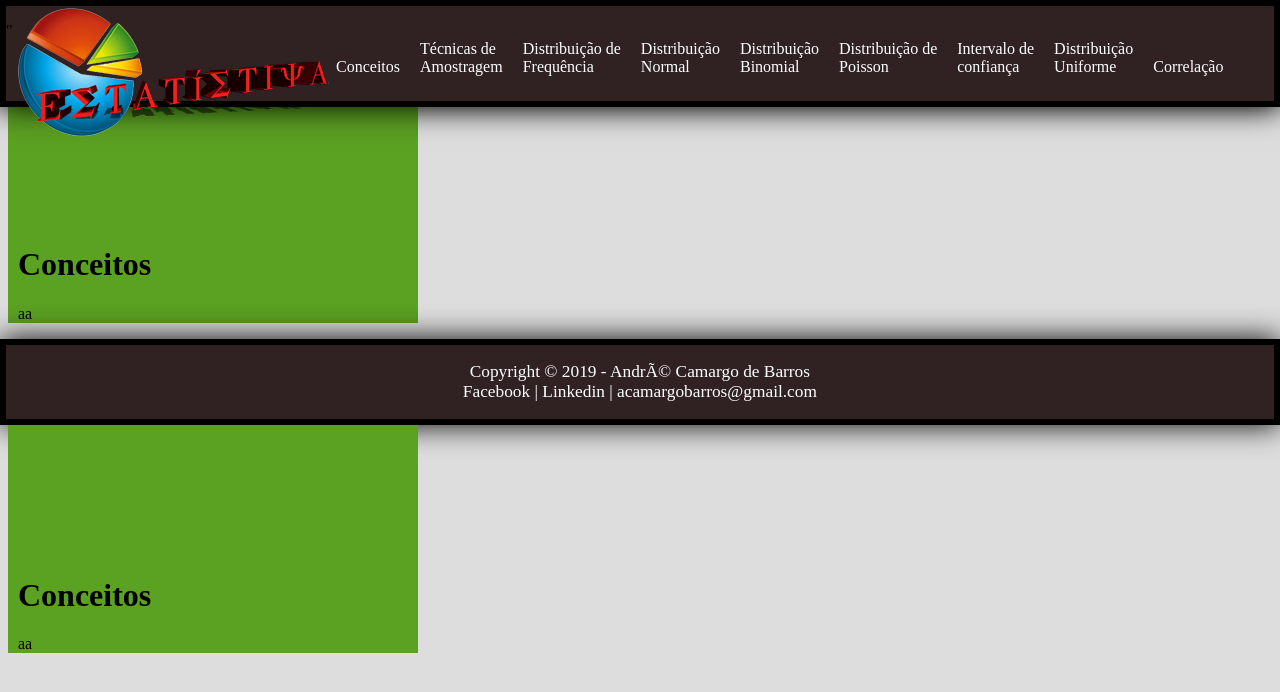
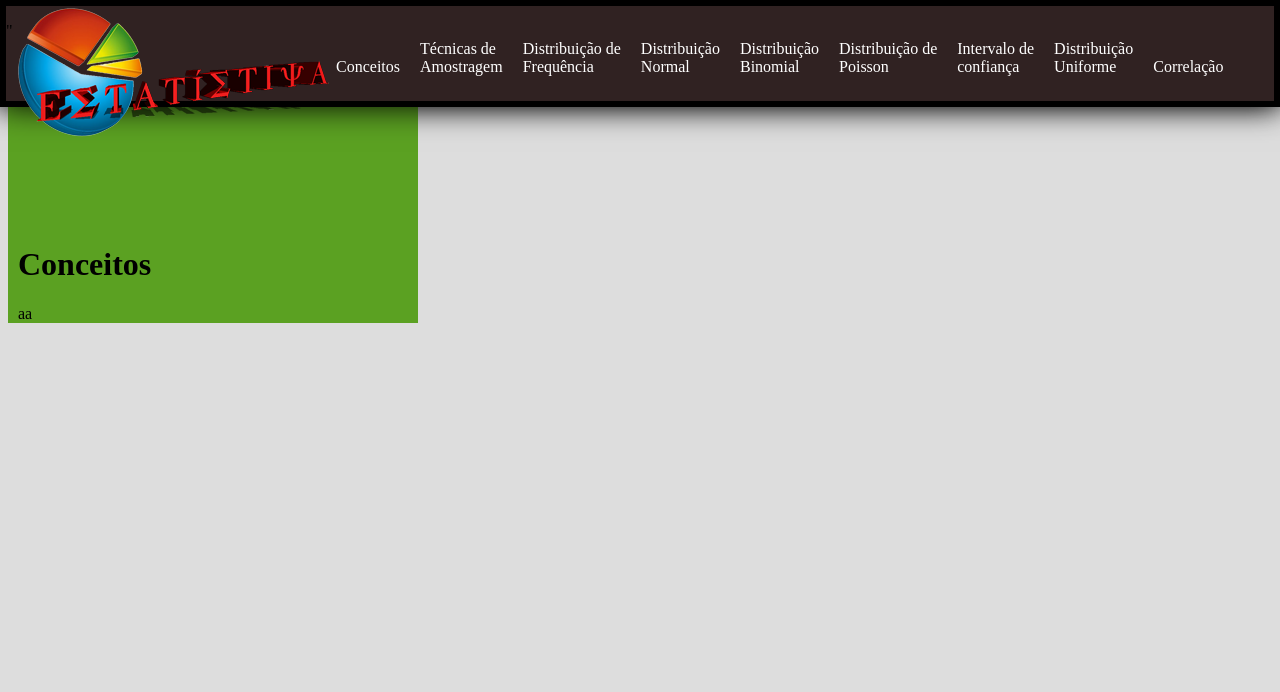
Before and after one commit to AndreCamargodeBarros/EstatisticaAndr-C, a plain HTML site: page _pagina/index.html in a window 1280 px wide. Drawn offline with Linux system fonts and the light colour scheme.

Commit message:
Update index.html

```diff
--- a/_pagina/index.html
+++ b/_pagina/index.html
@@ -11,12 +11,6 @@
 <BODY onload="bod()">
 <div id="interface"></div>
 
-<footer>
-<p>Copyright &copy; 2019 - André Camargo de Barros</br> Facebook  |  Linkedin  | acamargobarros@gmail.com</acamargobarros@gmail></p>
-</footer>
-<div id="corpoConceitos">
-    <h1>Conceitos</h1>
-    <p>aa</p>
-</div>
+
 </body>
 </html>
```
